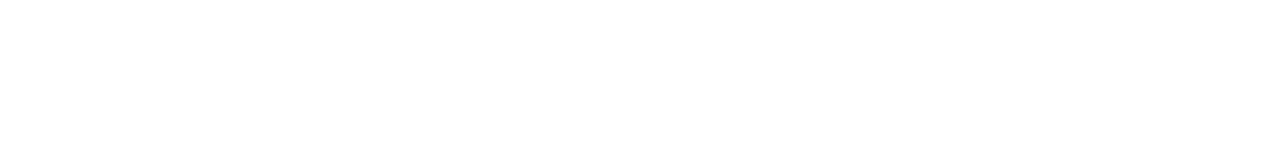
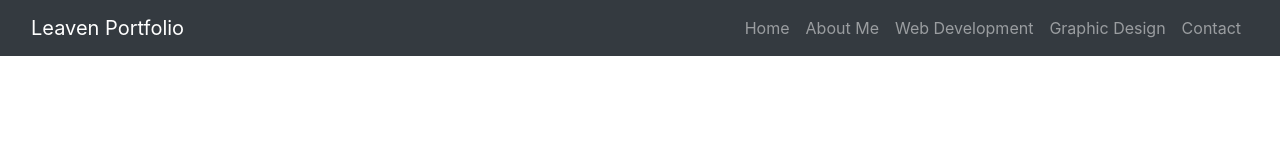
Before and after one commit to dleaven29/LeavenPortfolio, a plain HTML site: page index.html in a window 1280 px wide. Drawn offline with nearby package versions, Linux system fonts and the light colour scheme; files that its build step writes are made by us from their sources.

Commit message:
Create responsive nav bar

```diff
--- a/index.html
+++ b/index.html
@@ -4,13 +4,38 @@
       <title>Leaven Portfolio</title>
       <meta charset="utf-8"/>
       <meta name="viewport" content="width=device-width, initial-scale=1, shrink-to-fit=no"/>
+      <link href="portfolioReset.css" rel="stylesheet" type="text/css"/>
       <link rel="stylesheet" href="https://stackpath.bootstrapcdn.com/bootstrap/4.4.1/css/bootstrap.min.css" integrity="sha384-Vkoo8x4CGsO3+Hhxv8T/Q5PaXtkKtu6ug5TOeNV6gBiFeWPGFN9MuhOf23Q9Ifjh" crossorigin="anonymous">
-      <link href="portfolioReset.css" rel="stylesheet" type="text/css"/>
       <link href="portfolio.css" rel="stylesheet" type="text/css"/>
     </head>
     <body>
       <header>
-        <nav>
+        <nav class='navbar navbar-dark bg-dark navbar-expand-md fixed-top'>
+          <div class='container-fluid'>
+            <a class="navbar-brand" href='#'>Leaven Portfolio</a>
+            <button class="navbar-toggler" type="button" data-toggle="collapse" data-target="#menu">
+              <span class="navbar-toggler-icon"></span>
+            </button>
+            <div class="collapse navbar-collapse" id="menu">
+              <ul class="navbar-nav ml-auto">
+                <li class="nav-item">
+                  <a class="nav-link" href="#home">Home</a>
+                </li>
+                <li class="nav-item">
+                  <a class="nav-link" href="#aboutMe">About Me</a>
+                </li>
+                <li class="nav-item">
+                  <a class="nav-link" href="#webDev">Web Development</a>
+                </li>
+                <li class="nav-item">
+                  <a class="nav-link" href="#graphicDesign">Graphic Design</a>
+                </li>
+                <li class="nav-item">
+                  <a class="nav-link" href="#contact">Contact</a>
+                </li>
+              </ul>
+            </div>
+          </div>
         </nav>
       </header>
       <section>
```
